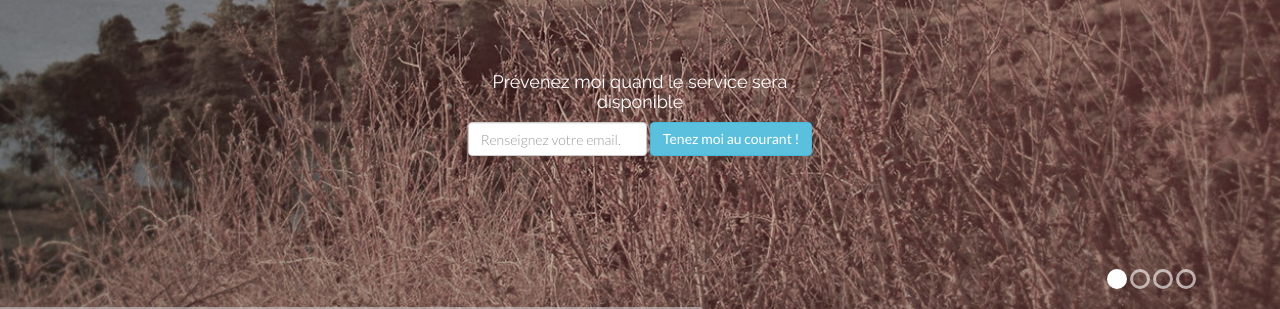
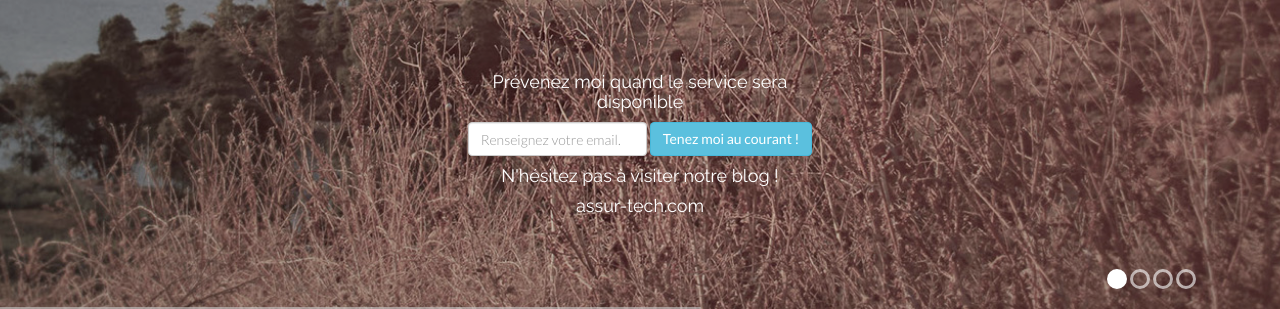
Before and after one commit to Thibaut-Fatus/landing, a website: page Theme/index.html in a window 1280 px wide. Shown: the part 491-800 px from the top of the page. Drawn offline with Linux system fonts and the light colour scheme.

Commit message:
add link to blog

```diff
--- a/Theme/index.html
+++ b/Theme/index.html
@@ -56,6 +56,8 @@
 		  </div>
 		  <button type="submit" class="btn btn-info" action="submit">Tenez moi au courant !</button>
 		</form>
+		<h4>N'hésitez pas à visiter notre blog !</h4>
+            	<a href="http://assur-tech.com"><h4>assur-tech.com</h4></a>
 	    </div>
 
         </div>
```
Lines whose indentation alone changed are shown as unchanged.
